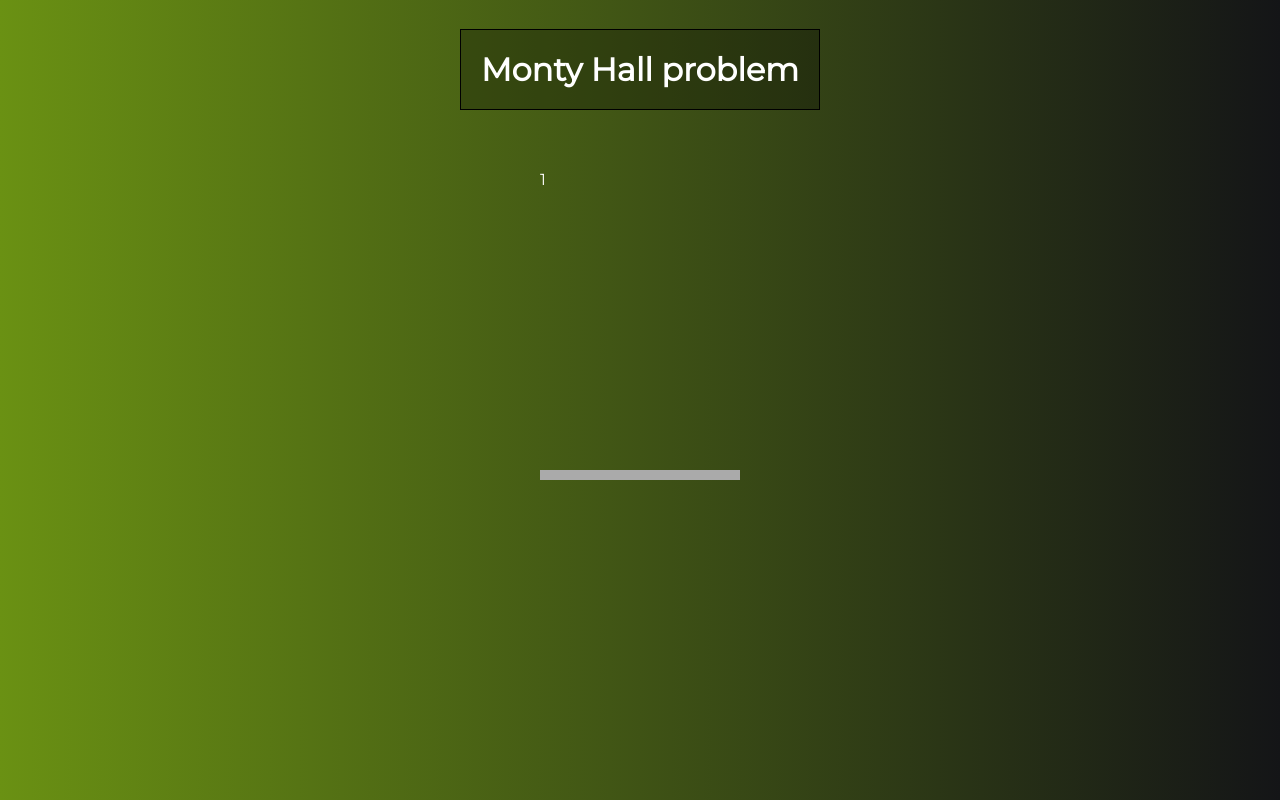
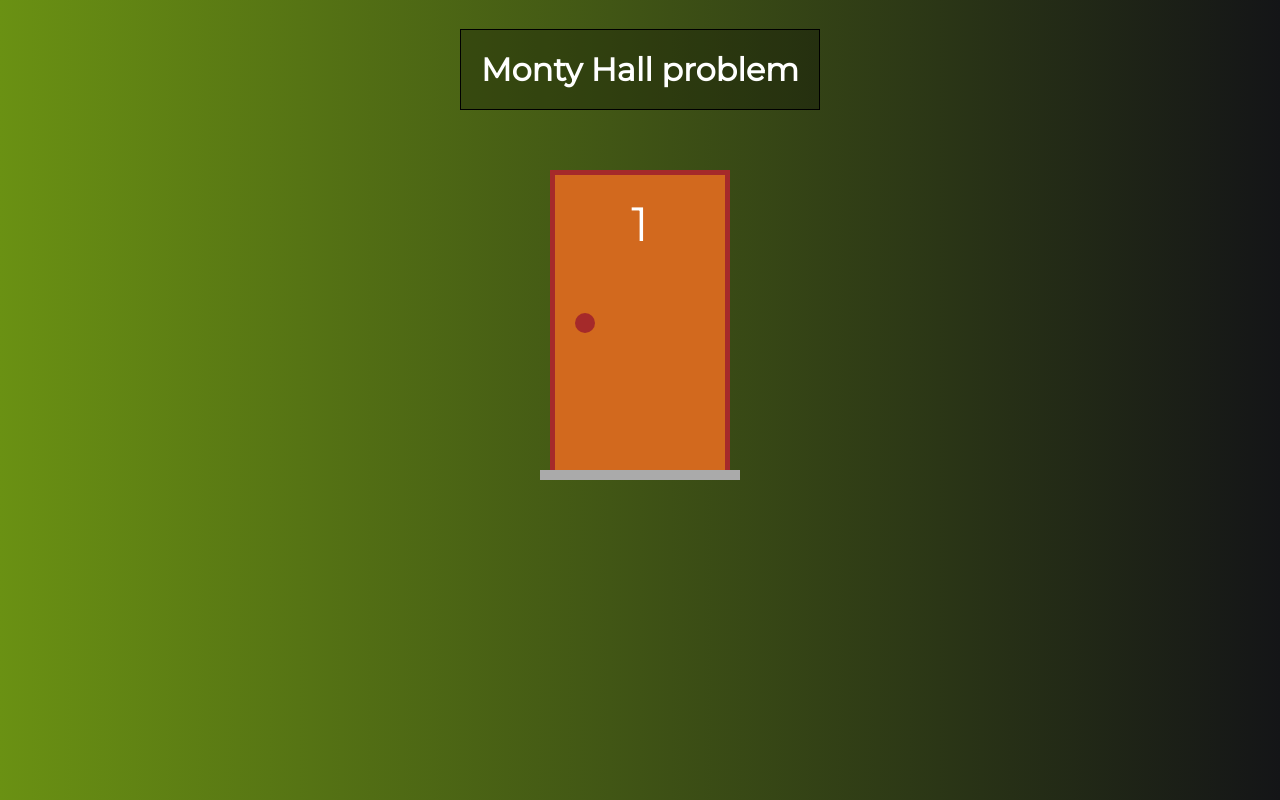
Before and after one commit to Andreas-Ziegler22/montyhall-vue-project, a Vue app: page / in a window 1280 px wide. Built offline with nearby package versions, Linux system fonts and the light colour scheme; the HTML template or start-up script is replaced by a standard one.

Commit message:
style door ended

```diff
--- a/src/components/Door.vue
+++ b/src/components/Door.vue
@@ -30,14 +30,54 @@ export default {
 </script>
 
 <style>
-:root{
-  --door-border: 5px solid brown:
+:root {
+  --door-border: 5px solid brown;
 }
 
-.door-area{
+.door-area {
   position: relative;
   width: 200px;
   height: 310px;
   border-bottom: 10px solid #aaa;
+  margin-bottom: 20px;
+  font-size: 3rem;
+  display: flex;
+  justify-content: center;
+}
+
+.door-frame {
+  position: absolute;
+  height: 300px;
+  width: 180px;
+
+  border-left: var(--door-border);
+  border-top: var(--door-border);
+  border-right: var(--door-border);
+
+  display: flex;
+  justify-content: center;
+  align-items: flex-end;
+}
+
+.door {
+  position: absolute;
+  top: 5px;
+  height: 295px;
+  width: 170px;
+  background-color: chocolate;
+
+  display: flex;
+  flex-direction: column;
+  align-items: center;
+  padding: 20px;
+}
+
+.door .knobDoor {
+  height: 20px;
+  width: 20px;
+  border-radius: 10px;
+  background-color: brown;
+  align-self: flex-start;
+  margin-top: 60px;
 }
 </style>
```
